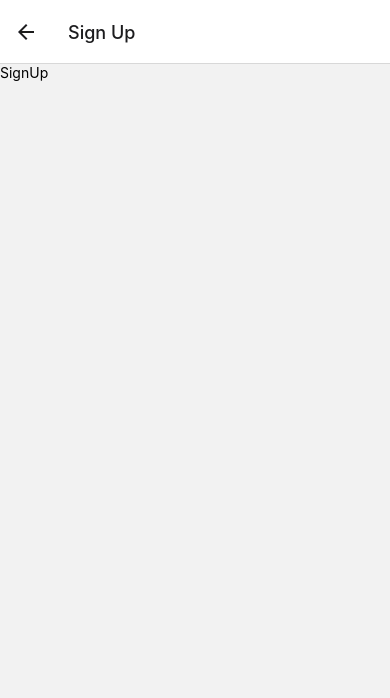
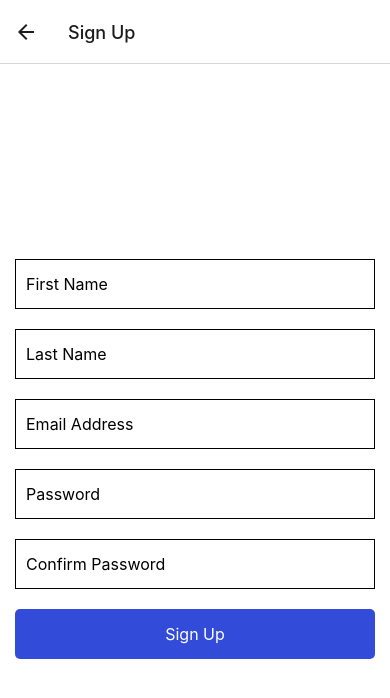
Before and after one commit to mlstarcher/driving-group-mobile, a React Native app in the folder driving-group/: screen /SignUp in a window 390 px wide. Shown: the top 698 px of the page. Built offline with nearby package versions, Linux system fonts and the light colour scheme.

Commit message:
Added splash screen, created sign up form, navigation for sign up, log in, and home componenets

```diff
--- a/driving-group/components/LogIn.js
+++ b/driving-group/components/LogIn.js
@@ -67,7 +67,7 @@ const styles = StyleSheet.create({
     width: 350,
     height: 160,
     paddingHorizontal: 15,
-    opacity: 0.1,
+    opacity: 0.15,
   },
   welcome: {
     color: '#888',
@@ -79,20 +79,21 @@ const styles = StyleSheet.create({
     marginTop: 20,
   },
   button: {
-    backgroundColor: "blue",
-    padding: 20,
+    height: 50,
+    backgroundColor: "#324BD9",
     borderRadius: 5,
     marginBottom: 10,
     justifyContent: 'center',
     alignItems: 'center',
   },
   buttonText: {
-    fontSize: 20,
+    fontSize: 16,
     color: '#fff',
   },
   input: {
-    height: 60,
-    borderColor: 'gray',
+    fontSize: 16,
+    height: 50,
+    borderColor: '#000',
     borderWidth: 1,
     width: 360,
     marginBottom: 20,
--- a/driving-group/components/SignUp.js
+++ b/driving-group/components/SignUp.js
@@ -1,10 +1,110 @@
-import { View, Text } from 'react-native'
-import React from 'react'
+import { View, StyleSheet, Text, TextInput, TouchableOpacity } from 'react-native'
+import { useState } from 'react'
 
-export default function SignUp() {
+export default function SignUp({ navigation }) {
+  const [firstName, setFirstName] = useState('');
+  const [lastName, setLastName] = useState('');
+  const [emailAddress, setEmailAddress] = useState('');
+  const [userName, setUserName] = useState('');
+  const [password, setPassword] = useState('');
+  const [passwordConfirmation, setPasswordConfirmation] = useState('');
   return (
-    <View>
-      <Text>SignUp</Text>
+    <View style={styles.container}>
+      <View style={styles.formContainer}>
+        <TextInput
+          style={styles.input}
+          onChangeText={text => setFirstName(text)}
+          value={firstName}
+          placeholder="First Name"
+        >
+        </TextInput>
+        <TextInput
+          style={styles.input}
+          onChangeText={text => setLastName(text)}
+          value={lastName}
+          placeholder="Last Name"
+        >
+        </TextInput>
+        <TextInput
+          style={styles.input}
+          onChangeText={text => setEmailAddress(text)}
+          value={emailAddress}
+          placeholder="Email Address"
+        >
+        </TextInput>
+        <TextInput
+          style={styles.input}
+          onChangeText={text => setPassword(text)}
+          value={password}
+          placeholder="Password"
+        >
+        </TextInput>
+        <TextInput
+          style={styles.input}
+          onChangeText={text => setPasswordConfirmation(text)}
+          value={passwordConfirmation}
+          placeholder="Confirm Password"
+        >
+        </TextInput>
+        <TouchableOpacity
+          style={styles.button}
+          onPress={() => navigation.navigate('Home')}
+        >
+          <Text style={styles.buttonText}
+          >Sign Up</Text>
+        </TouchableOpacity>
+      </View>
     </View>
   )
 }
+
+const styles = StyleSheet.create({
+  container: {
+    flex: 1,
+    flexDirection: 'column',
+    backgroundColor: '#fff',
+    alignItems: 'center',
+    justifyContent: 'center',
+  },
+  heading: {
+    flexDirection: 'column',
+    alignItems: 'center',
+    justifyContent: 'center',
+  },
+  logo: {
+    width: 350,
+    height: 160,
+    paddingHorizontal: 15,
+    opacity: 0.15,
+  },
+  welcome: {
+    color: '#888',
+    fontSize: 22,
+    marginHorizontal: 15,
+    marginTop: 20,
+  },
+  formContainer: {
+    marginTop: 20,
+  },
+  button: {
+    height: 50,
+    backgroundColor: "#324BD9",
+    borderRadius: 5,
+    marginBottom: 10,
+    justifyContent: 'center',
+    alignItems: 'center',
+  },
+  buttonText: {
+    fontSize: 16,
+    color: '#fff',
+  },
+  input: {
+    fontSize: 16,
+    height: 50,
+    borderColor: '#000',
+    borderWidth: 1,
+    width: 360,
+    marginBottom: 20,
+    padding: 10,
+  }
+});
```
Also changed, not shown: driving-group/assets/splash.png.
